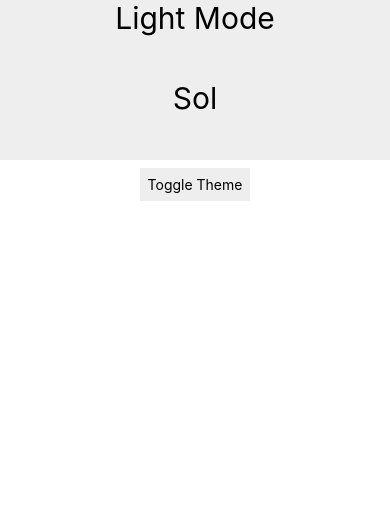
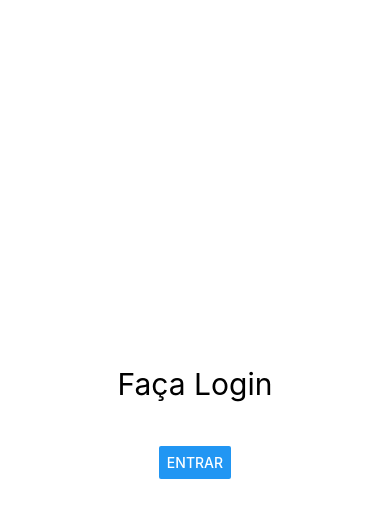
Before and after one commit to kazuuu/2tdss2023, a React Native app in the folder FiapApp/: screen / in a window 390 px wide. Shown: the top 518 px of the page. Built offline with nearby package versions, Linux system fonts and the light colour scheme.

Commit message:
Auth Context Provider

```diff
--- a/FiapApp/App.js
+++ b/FiapApp/App.js
@@ -1,26 +1,11 @@
-import React, { useState } from 'react';
-import { StyleSheet, Text, View } from 'react-native';
-import Header from './src/components/Header';
-import { ThemeContext, themes } from './src/context/ThemeContext'
-import ThemeToggler from './src/components/Toggler';
-
+import React from 'react';
+import AuthContextProvider from './src/contexts/AuthContextProvider'
+import HomeScreen from './src/screens/HomeScreen';
 
 export default function App() {
-  const [theme, setTheme] = useState(themes.light)
-
   return (
-    <ThemeContext.Provider value={[theme, setTheme]}>
-      <Header />
-      <ThemeToggler />
-    </ThemeContext.Provider>
+    <AuthContextProvider>
+      <HomeScreen />
+    </AuthContextProvider>
   );
 }
-
-const styles = StyleSheet.create({
-  container: {
-    flex: 1,
-    backgroundColor: '#fff',
-    alignItems: 'center',
-    justifyContent: 'center',
-  },
-});
--- a/FiapApp/src/components/Header.js
+++ /dev/null
@@ -1,31 +0,0 @@
-import React, { useContext } from 'react';
-import { StatusBar } from 'expo-status-bar';
-import { StyleSheet, Text, View } from 'react-native';
-import { ThemeContext, themes } from '../context/ThemeContext'
-
-
-export default function Header() {
-    const theme = useContext(ThemeContext)[0];
-
-    return (
-        <View style={styles.container}>
-            <Text style={[styles.text, { backgroundColor: theme.background, color: theme.foreground}]}>
-                { theme === themes.light ? 'Light Mode' : 'Dart Mode' }
-            </Text>
-        </View>
-    );
-}
-
-const styles = StyleSheet.create({
-    container: {
-        alignItems: 'center',
-        justifyContent: 'center',
-    },
-    text: {
-        height: 80,
-        fontSize: 30,
-        alignSelf: 'stretch',
-        textAlign: 'center',
-        textAlignVertical: 'center',
-    }
-})
--- a/FiapApp/src/components/Toggler.js
+++ /dev/null
@@ -1,34 +0,0 @@
-import React, { useContext } from 'react';
-import { StatusBar } from 'expo-status-bar';
-import { StyleSheet, Text, Touchable, TouchableOpacity, View } from 'react-native';
-import { ThemeContext, themes } from '../context/ThemeContext'
-
-
-export default function ThemeToggler() {
-    const [theme, setTheme] = useContext(ThemeContext);
-
-    return (
-        <View style={styles.container}>
-            <Text style={[styles.text, { backgroundColor: theme.background, color: theme.foreground}]}>
-                { theme === themes.dark ? 'Lua' : 'Sol' }
-            </Text>
-            <TouchableOpacity onPress={() => setTheme(theme === themes.light ? themes.dark : themes.light)}>
-                <Text style={{backgroundColor: theme.background, color: theme.foreground, padding: 8, margin: 8}}>Toggle Theme</Text>
-            </TouchableOpacity>
-        </View>
-    );
-}
-
-const styles = StyleSheet.create({
-    container: {
-        alignItems: 'center',
-        justifyContent: 'center',
-    },
-    text: {
-        height: 80,
-        fontSize: 30,
-        alignSelf: 'stretch',
-        textAlign: 'center',
-        textAlignVertical: 'center',
-    }
-})
--- a/FiapApp/src/context/ThemeContext.js
+++ /dev/null
@@ -1,14 +0,0 @@
-import React, { createContext } from 'react';
-
-export const themes = {
-    light: {
-      foreground: '#000000',
-      background: '#eeeeee'
-    },
-    dark: {
-      foreground: '#FFFFFF',
-      background: '#222222'
-    },
-  }
-
-export const ThemeContext = createContext();
--- /dev/null
+++ b/FiapApp/src/contexts/AuthContextProvider.js
@@ -0,0 +1,32 @@
+import React, { createContext, useState } from 'react';
+
+export const AuthContext = createContext();
+
+export default function AuthContextProvider({children}) {
+  const [currentUser, setCurrentUser] = useState({
+    username: "",
+  });
+  const [loggedIn, setLoggedIn] = useState(false);
+
+  function signIn(username, password) {
+    setCurrentUser({
+      username: username,
+    });
+
+    setLoggedIn(true);
+  }
+
+  function logout() {
+    setCurrentUser({
+      username: "",
+    });
+
+    setLoggedIn(false);
+  }
+
+  return (
+    <AuthContext.Provider value={{ loggedIn, currentUser, signIn, logout }}>
+      {children}
+    </AuthContext.Provider>
+  )
+}
--- /dev/null
+++ b/FiapApp/src/screens/HomeScreen.js
@@ -0,0 +1,45 @@
+import React, { useContext } from 'react';
+import { Button, StyleSheet, Text, View } from 'react-native';
+import { AuthContext } from '../contexts/AuthContextProvider'
+
+export default function HomeScreen() {
+  const {currentUser, loggedIn, signIn, logout} = useContext(AuthContext);
+
+  return (
+  <View style={styles.container}>
+     { loggedIn == true ?
+     (
+      <View style={styles.container}>
+        <Text style={styles.text}>
+          Wecome { currentUser.username }
+        </Text>
+        <Button title='Sair' onPress={() => logout()}></Button>
+      </View>
+     ) :
+     (
+      <View style={styles.container}>
+        <Text style={styles.text}>
+          Faça Login
+        </Text>
+        <Button title='Entrar' onPress={() => signIn("Marcello", "123")} />
+      </View>
+     )
+     }
+  </View>
+  );
+}
+
+const styles = StyleSheet.create({
+  container: {
+    flex:1,
+    alignItems: 'center',
+    justifyContent: 'center',
+  },
+  text: {
+    height: 80,
+    fontSize: 30,
+    alignSelf: 'stretch',
+    textAlign: 'center',
+    textAlignVertical: 'center',
+  }
+});
```
